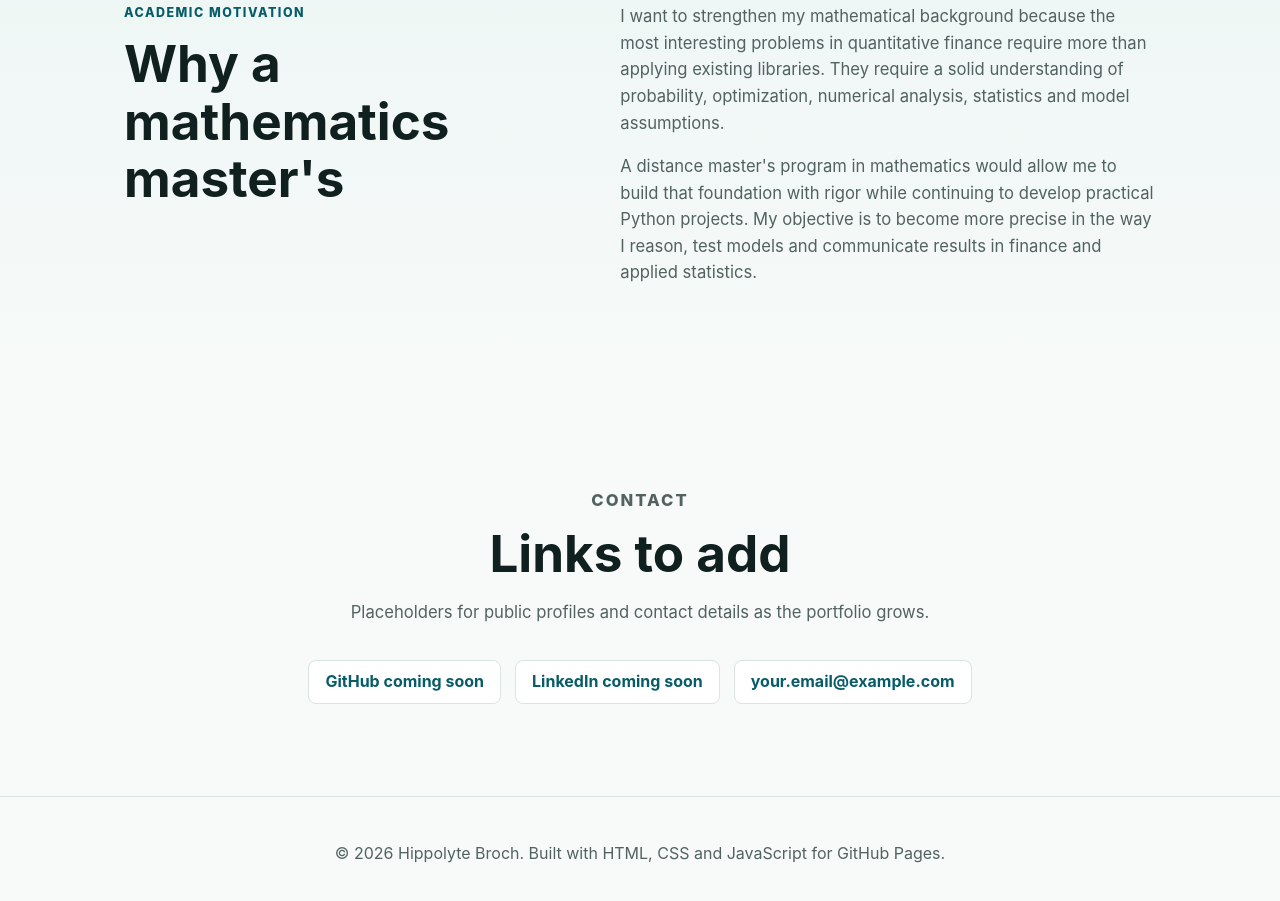
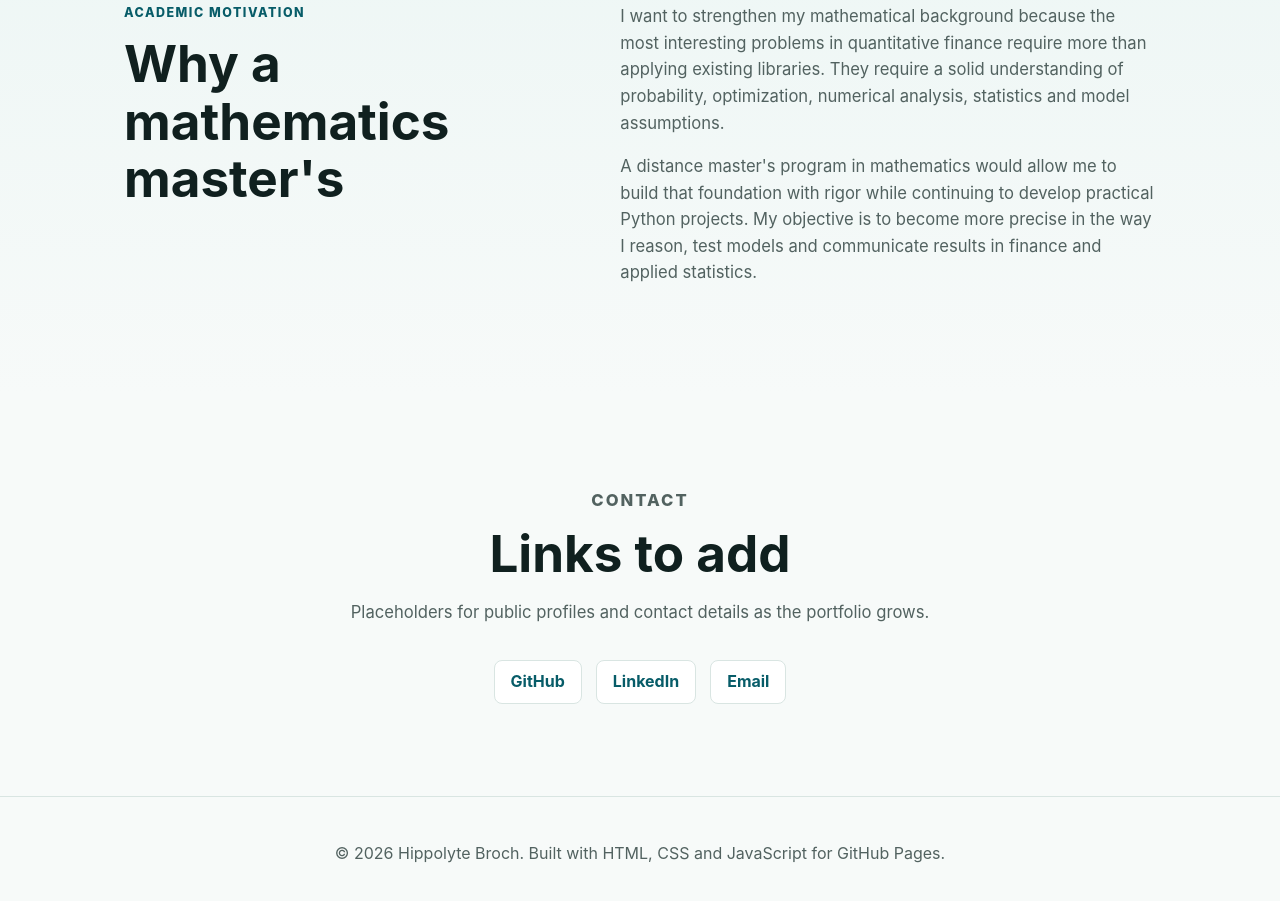
Before and after one commit to JIsbar/hippolyte-portfolio, a plain HTML site: page index.html in a window 1280 px wide. Shown: the part 4310-5211 px from the top of the page. Drawn offline with Linux system fonts and the light colour scheme.

Commit message:
Update contact links in index.html

```diff
--- a/index.html
+++ b/index.html
@@ -241,9 +241,9 @@ def run_factor_regression(data, target, factors):
           <p>Placeholders for public profiles and contact details as the portfolio grows.</p>
         </div>
         <div class="contact-links">
-          <a href="#" aria-label="GitHub profile placeholder">GitHub coming soon</a>
-          <a href="#" aria-label="LinkedIn profile placeholder">LinkedIn coming soon</a>
-          <a href="mailto:your.email@example.com">your.email@example.com</a>
+          <a href="https://github.com/jisbar" target="_blank">GitHub</a>
+          <a href="https://www.linkedin.com/in/hippolyte-broch" target="_blank">LinkedIn</a>
+          <a href="mailto:hippolyte.broch@edu.escp.eu">Email</a>
         </div>
       </section>
     </main>
```
